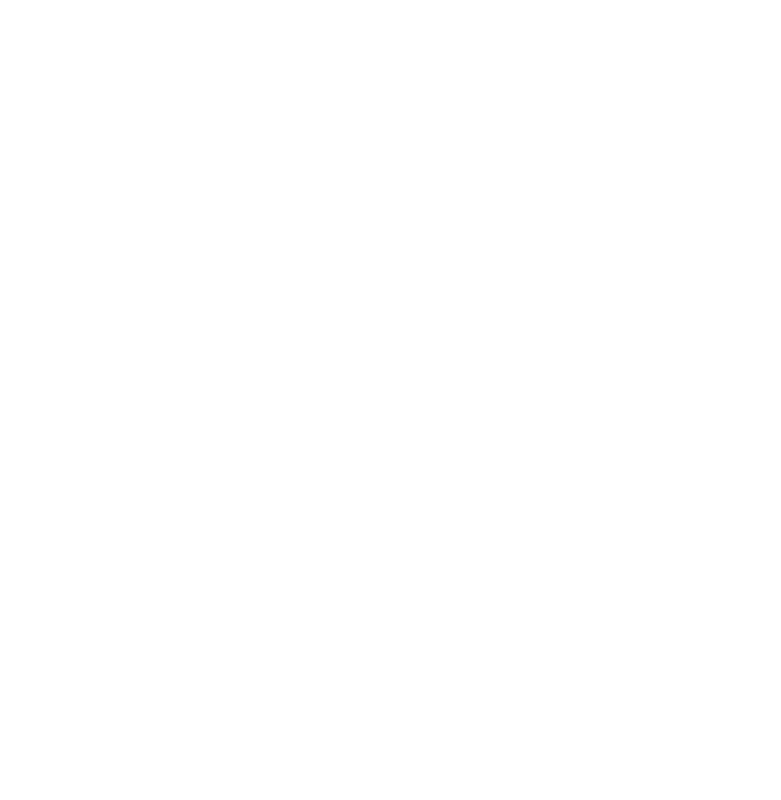
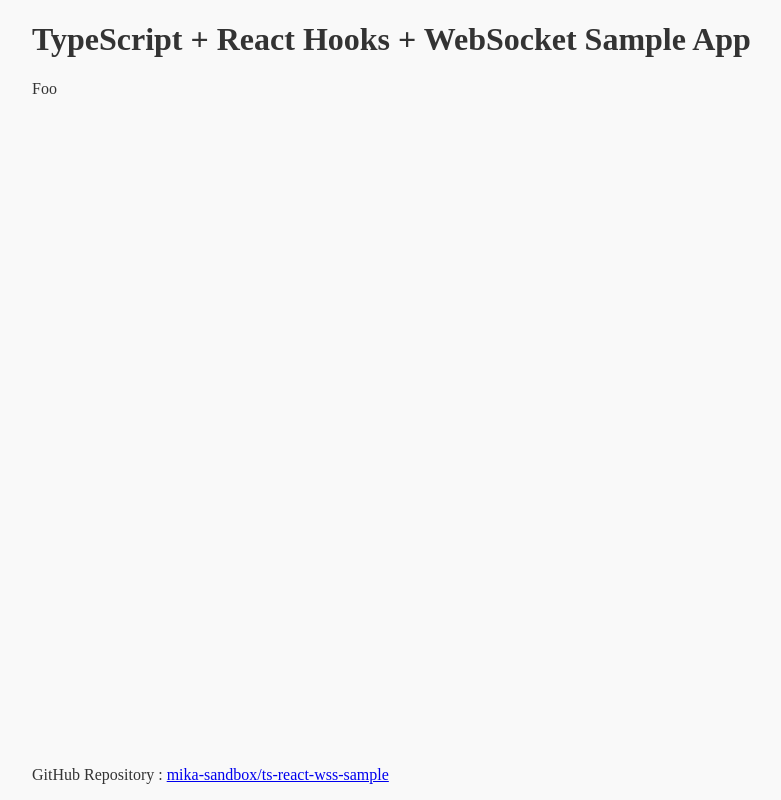
Before and after one commit to mika-archived/ts-react-wss-sample, a React (Vite) app: page / in a window 1280 px wide. Shown: the whole page, without its empty margins (128-909 px from the left). Built offline with nearby package versions, Linux system fonts and the light colour scheme.

Commit message:
feat: add base components

```diff
--- /dev/null
+++ b/src/client/App.tsx
@@ -0,0 +1,28 @@
+import React from "react";
+import styled from "styled-components";
+
+import ChatRoom from "./components/ChatRoom";
+import Header from "./components/Header";
+import Footer from "./components/Footer";
+
+const Layout = styled.div`
+  display: flex;
+  flex-direction: column;
+  height: 100%;
+`;
+
+const Content = styled(ChatRoom)`
+  flex: 1;
+`;
+
+const App: React.FC = () => {
+  return (
+    <Layout>
+      <Header />
+      <Content />
+      <Footer />
+    </Layout>
+  );
+};
+
+export default App;
--- /dev/null
+++ b/src/client/components/ChatRoom.tsx
@@ -0,0 +1,22 @@
+import React from "react";
+import PropTypes from "prop-types";
+
+import Container from "./Container";
+
+const ChatRoom: React.FC<{ className?: string }> = ({ className }) => {
+  return (
+    <Container className={className}>
+      <div>Foo</div>
+    </Container>
+  );
+};
+
+ChatRoom.propTypes = {
+  className: PropTypes.string
+};
+
+ChatRoom.defaultProps = {
+  className: ""
+};
+
+export default ChatRoom;
--- /dev/null
+++ b/src/client/components/Container.tsx
@@ -0,0 +1,9 @@
+import styled from "styled-components";
+
+const Container = styled.div`
+  width: 960px;
+  padding: 0 10px;
+  margin: 0 auto;
+`;
+
+export default Container;
--- /dev/null
+++ b/src/client/components/Footer.tsx
@@ -0,0 +1,18 @@
+import React from "react";
+
+import Container from "./Container";
+
+const Footer: React.FC = () => {
+  return (
+    <Container>
+      <p>
+        GitHub Repository :&nbsp;
+        <a href="https://github.com/mika-sandbox/ts-react-wss-sample" target="_blank" rel="noopener noreferrer">
+          mika-sandbox/ts-react-wss-sample
+        </a>
+      </p>
+    </Container>
+  );
+};
+
+export default Footer;
--- /dev/null
+++ b/src/client/components/Header.tsx
@@ -0,0 +1,13 @@
+import React from "react";
+
+import Container from "./Container";
+
+const Header: React.FC = () => {
+  return (
+    <Container>
+      <h1>TypeScript + React Hooks + WebSocket Sample App</h1>
+    </Container>
+  );
+};
+
+export default Header;
--- a/src/client/index.tsx
+++ b/src/client/index.tsx
@@ -2,15 +2,25 @@
 import ReactDOM from "react-dom";
 import { createGlobalStyle } from "styled-components";
 
+import App from "./App";
+
 const GlobalStyles = createGlobalStyle`
   body {
+    height: 100vh;
+    margin: 0;
     color: #333;
     background-color: #f9f9f9;
+  }
+
+  #app {
+    height: 100%;
   }
 `;
 
 ReactDOM.render(
   <React.StrictMode>
+    <GlobalStyles />
+    <App />
   </React.StrictMode>,
   document.querySelector("#app")
 );
```
Also changed, not shown: 1 other file (tests, documents, lock files or other folders).
